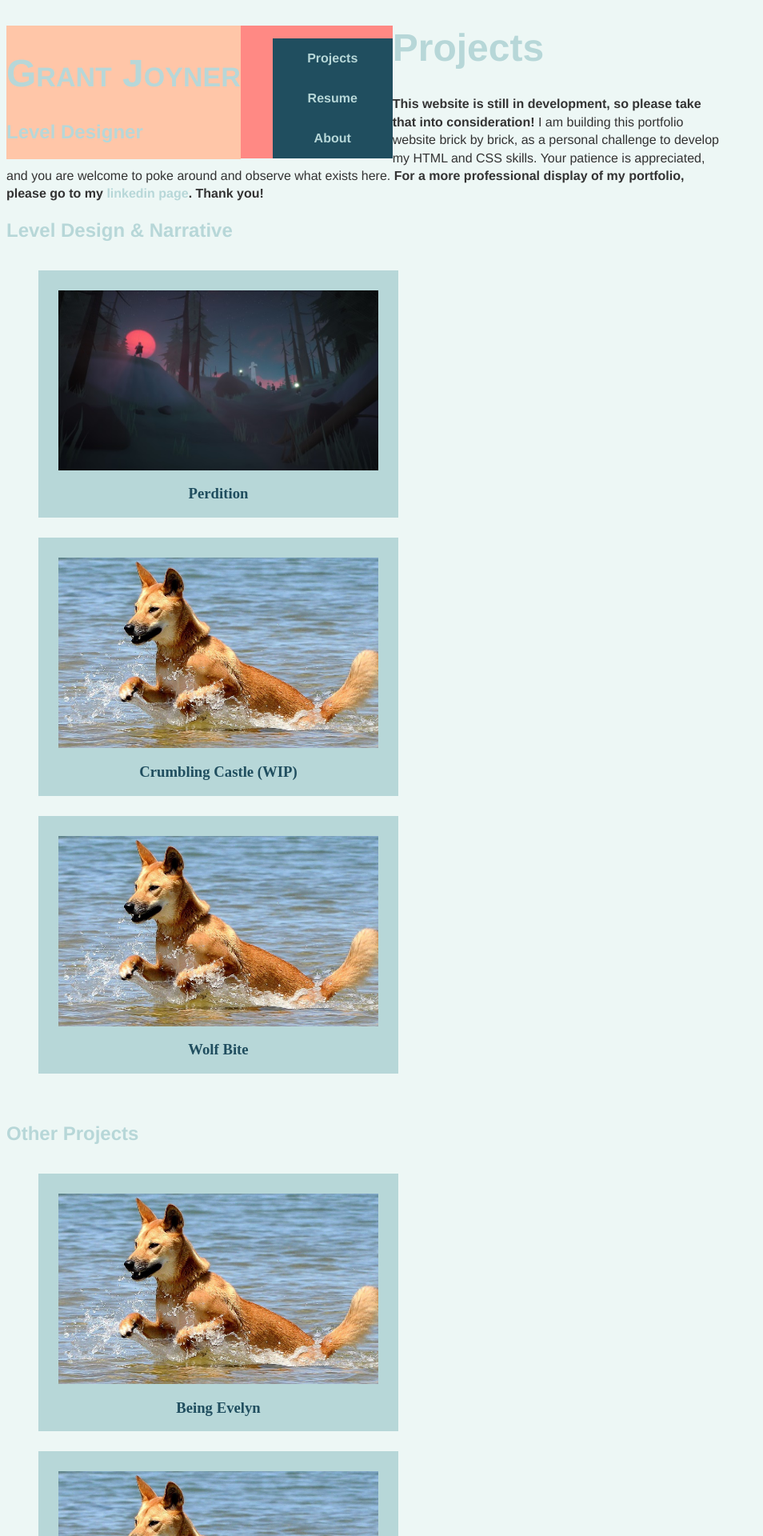
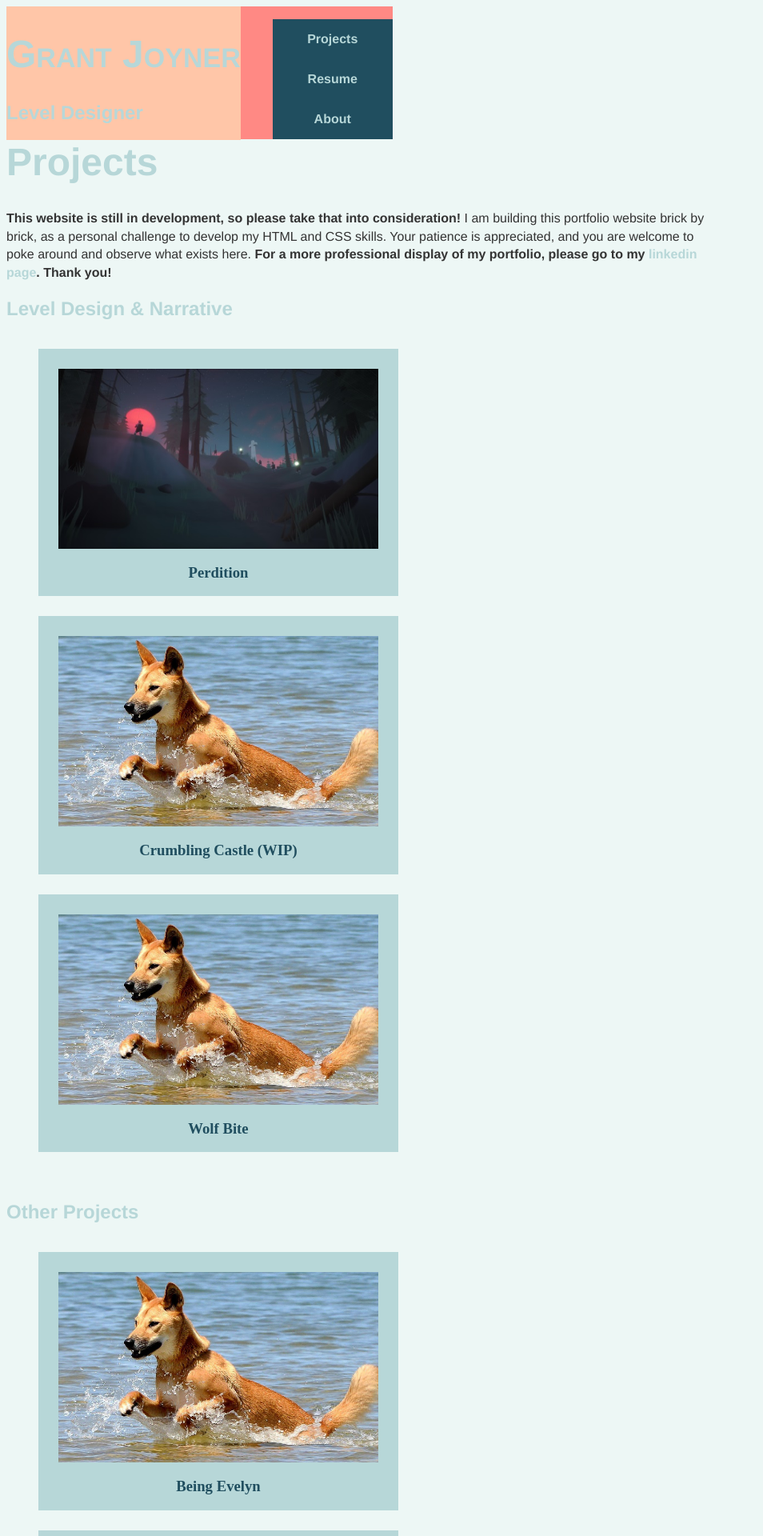
Before and after one commit to digigrant/digigrant.github.io, a Jekyll site: the page built from index.html, in a window 1280 px wide. Shown: the top 1920 px of the page at 80% size, without its empty margins (0-954 px from the left). Built offline with Jekyll 4.4.1, drawn with Linux system fonts in a browser that asks for light colours.

Commit message:
Update main.scss

```diff
--- a/_sass/main.scss
+++ b/_sass/main.scss
@@ -37,6 +37,11 @@ nav
     {
         background-color: $color1;
     }
+}
+
+h1
+{
+    clear: left;
 }
 
 footer
```
